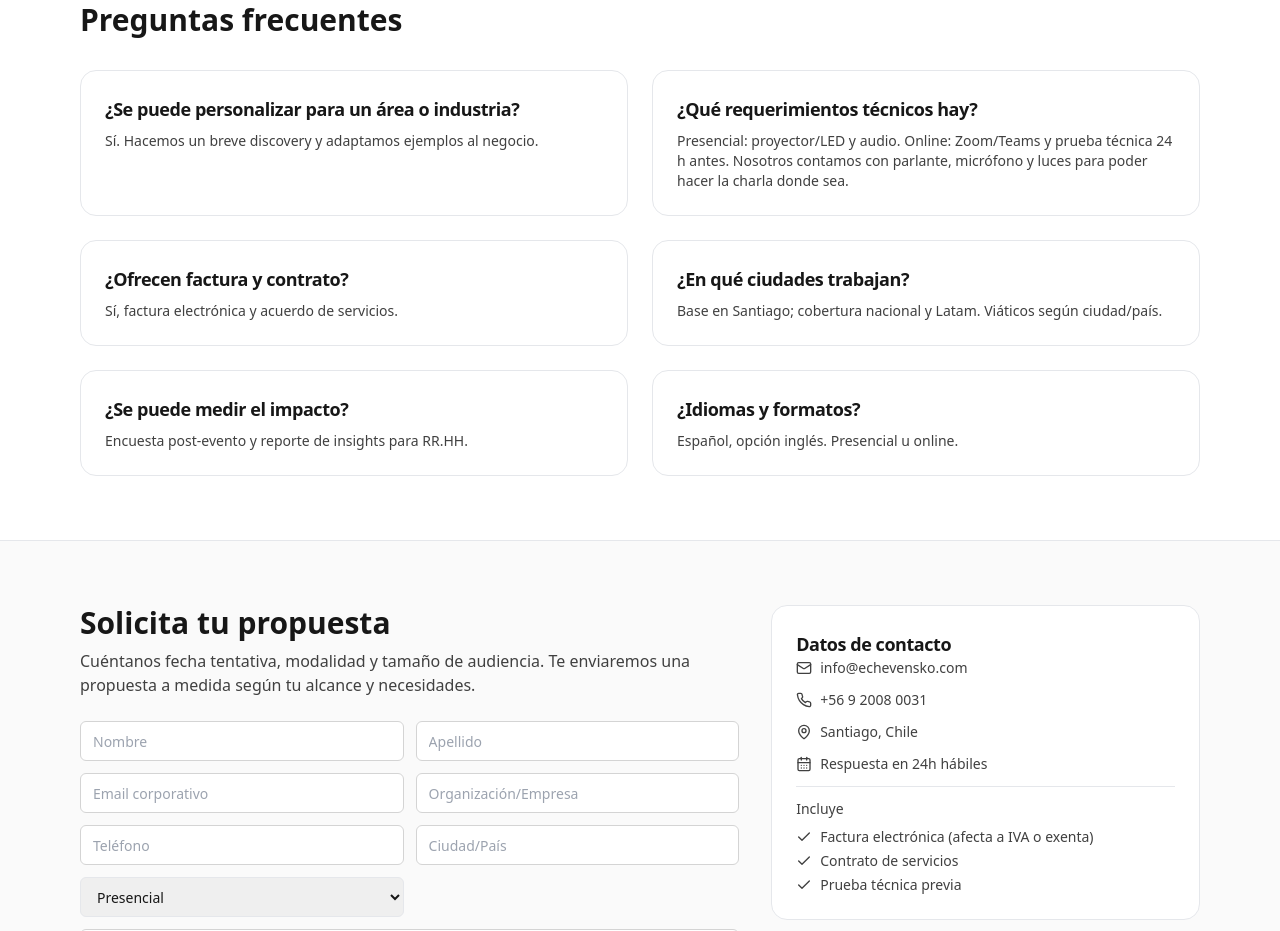
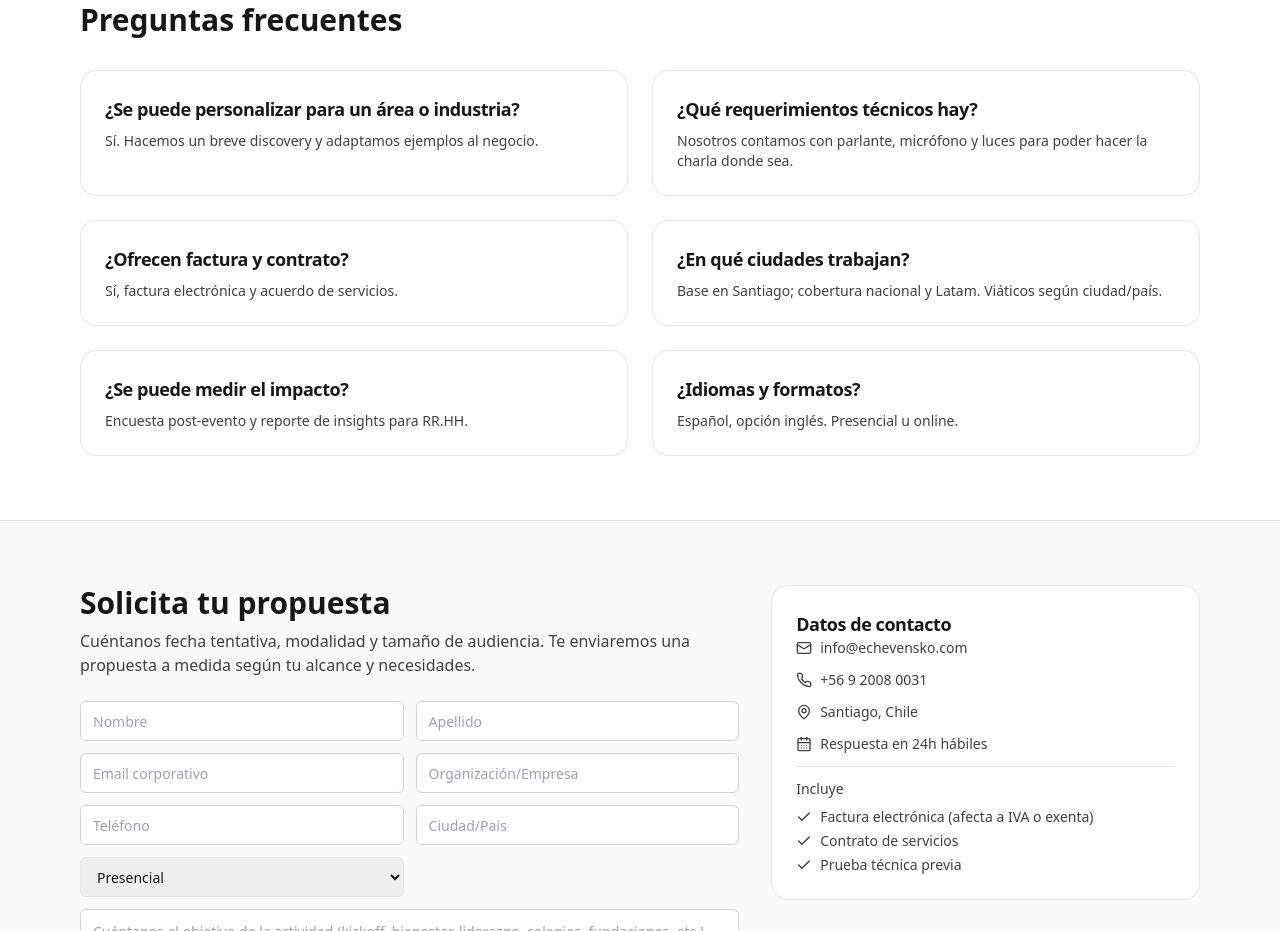
Before and after one commit to TronxGroup/Echevensko, a Next.js app: page / in a window 1280 px wide. Shown: the part 4020-4951 px from the top of the page. Built offline with nearby package versions, Linux system fonts and the light colour scheme.

Commit message:
Update page.tsx

```diff
--- a/app/page.tsx
+++ b/app/page.tsx
@@ -450,7 +450,7 @@ function checkMandatory6988454000000575779(){
             <div className="mt-8 grid md:grid-cols-2 gap-6">
               {[
                 { q: "¿Se puede personalizar para un área o industria?", a: "Sí. Hacemos un breve discovery y adaptamos ejemplos al negocio." },
-                { q: "¿Qué requerimientos técnicos hay?", a: "Presencial: proyector/LED y audio. Online: Zoom/Teams y prueba técnica 24 h antes. Nosotros contamos con parlante, micrófono y luces para poder hacer la charla donde sea." },
+                { q: "¿Qué requerimientos técnicos hay?", a: "Nosotros contamos con parlante, micrófono y luces para poder hacer la charla donde sea." },
                 { q: "¿Ofrecen factura y contrato?", a: "Sí, factura electrónica y acuerdo de servicios." },
                 { q: "¿En qué ciudades trabajan?", a: "Base en Santiago; cobertura nacional y Latam. Viáticos según ciudad/país." },
                 { q: "¿Se puede medir el impacto?", a: "Encuesta post-evento y reporte de insights para RR.HH." },
```
